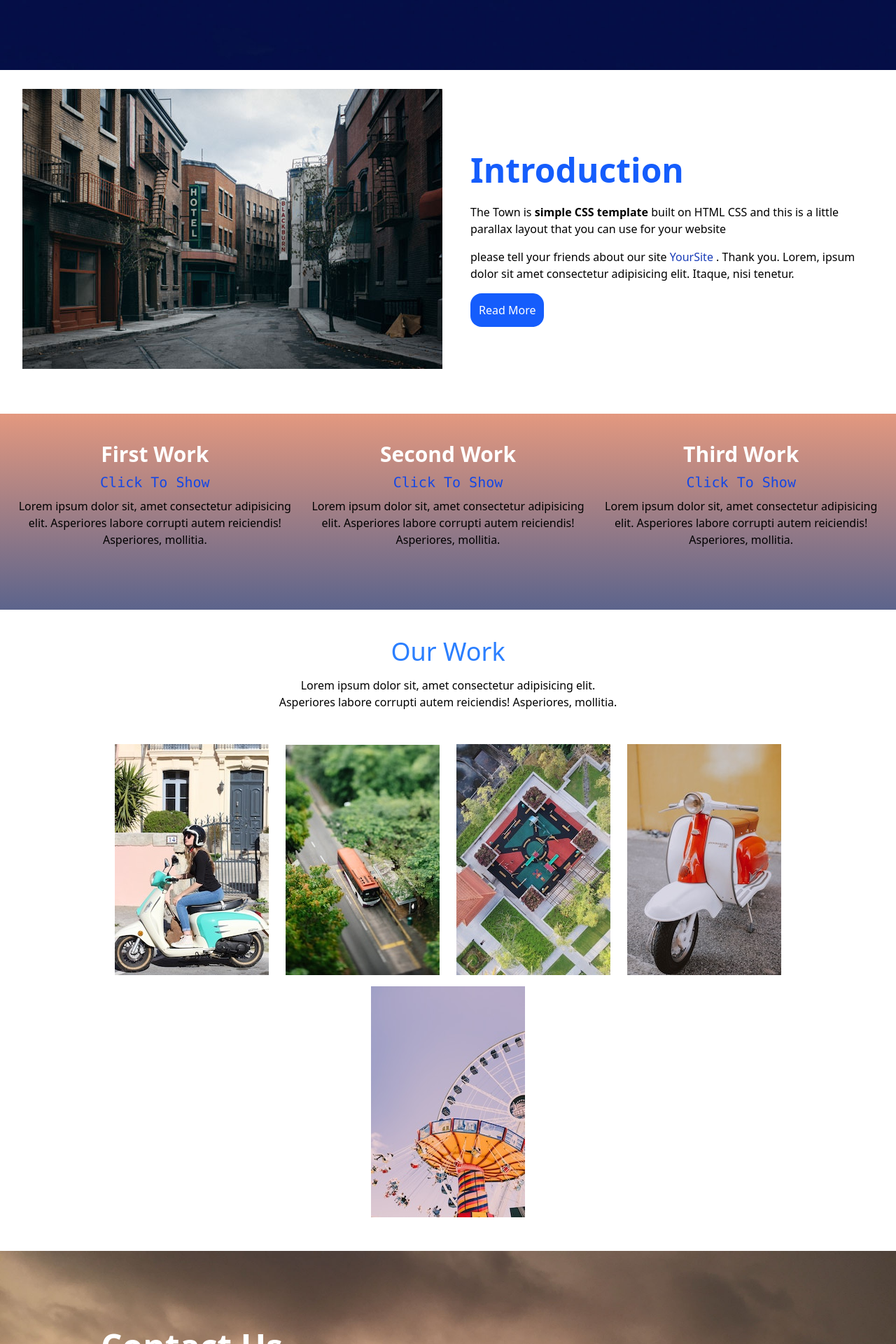
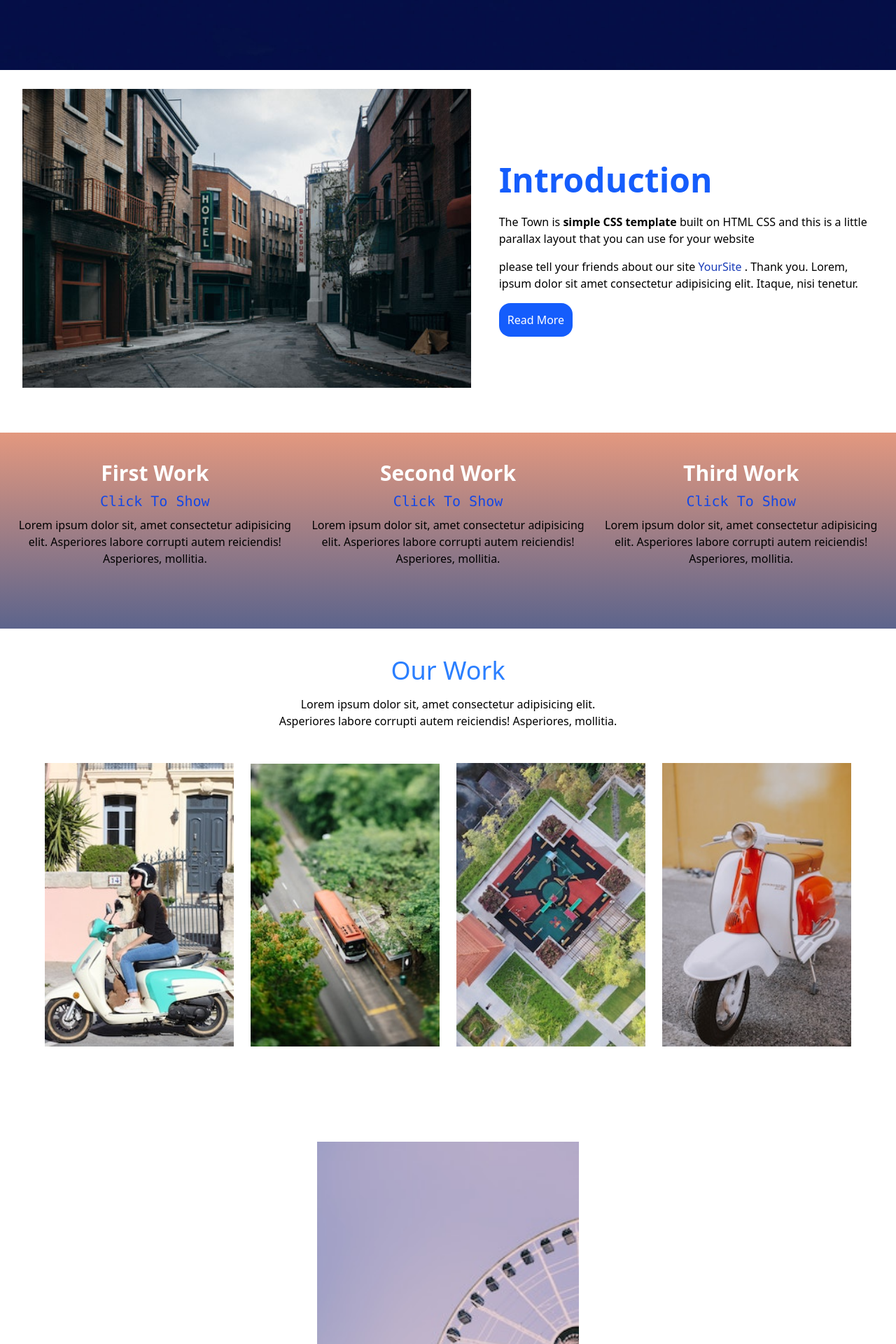
Before and after one commit to Fady-Alhares/React-Projects, a React (Vite) app: page / in a window 1280 px wide. Shown: the part 700-2620 px from the top of the page at 70% size. Built offline with nearby package versions, Linux system fonts and the light colour scheme.

Commit message:
third update

```diff
--- a/src/components/ContactUs.jsx
+++ b/src/components/ContactUs.jsx
@@ -1,4 +1,5 @@
-const contact = "./src/assets/the-town-bg-02.jpg";
+import contact from "../assets/the-town-bg-02.jpg";
+
 const ContactUs = () => {
   return (
     <div className="flex  pt-[3em] relative  w-full   md:2xl  lg:3xl sm:xs ">
--- a/src/components/Introduction.jsx
+++ b/src/components/Introduction.jsx
@@ -1,4 +1,5 @@
-const intro = "./src/assets/the-town-01.jpg";
+import intro from "../assets/the-town-01.jpg";
+
 const Introduction = () => {
   return (
     <div className="flex items-center  md:2xl  lg:3xl sm:xs   pt-[1.7em] gap-[2.5em] px-[2em] w-full ">
@@ -6,7 +7,7 @@ const Introduction = () => {
         src={intro}
         width="50%"
         alt="Town"
-        className="mb-[2em]
+        className="mb-[2em] bg-cover h-full w-full
       "
       />
       <div>
--- a/src/components/OurWork.jsx
+++ b/src/components/OurWork.jsx
@@ -1,9 +1,8 @@
-const photo1 = "./src/assets/gallery-tn-01.jpg";
-// /src/assets/gallery-tn-01.jpg
-const photo2 = "./src/assets/gallery-tn-02.jpg";
-const photo3 = "./src/assets/gallery-tn-03.jpg";
-const photo4 = "./src/assets/gallery-tn-04.jpg";
-const photo5 = "./src/assets/gallery-tn-05.jpg";
+import photo1 from "../assets/gallery-tn-01.jpg";
+import photo2 from "../assets/gallery-tn-02.jpg";
+import photo3 from "../assets/gallery-tn-03.jpg";
+import photo4 from "../assets/gallery-tn-04.jpg";
+import photo5 from "../assets/gallery-tn-05.jpg";
 
 const OurWork = () => {
   return (
@@ -16,29 +15,29 @@ const OurWork = () => {
       <div className="flex justify-center items-center w-full  space-x-6 px-[4em] pt-[2em] ">
         <img
           src={photo1}
-          className=" hover:translate-y-2 duration-150 cursor-pointer "
+          className=" hover:translate-y-2 duration-150 cursor-pointer bg-cover h-full w-full  "
           alt=""
         />
         <img
           src={photo2}
-          className=" hover:translate-y-2 duration-150  cursor-pointer"
+          className=" hover:translate-y-2 duration-150  cursor-pointer bg-cover h-full w-full "
           alt=""
         />
         <img
           src={photo3}
-          className=" hover:translate-y-2 duration-150  cursor-pointer"
+          className=" hover:translate-y-2 duration-150  cursor-pointer bg-cover h-full w-full "
           alt=""
         />
         <img
           src={photo4}
-          className=" hover:translate-y-2 duration-150 cursor-pointer "
+          className=" hover:translate-y-2 duration-150 cursor-pointer bg-cover h-full w-full  "
           alt=""
         />
       </div>
-      <div className="flex justify-center items-center">
+      <div className="flex justify-center items-center  h-screen w-sreen">
         <img
           src={photo5}
-          className=" hover:translate-y-2 duration-150  cursor-pointer"
+          className=" hover:translate-y-2 duration-150  cursor-pointer bg-cover    h-[70vh]    "
           alt=""
         />
       </div>
```
